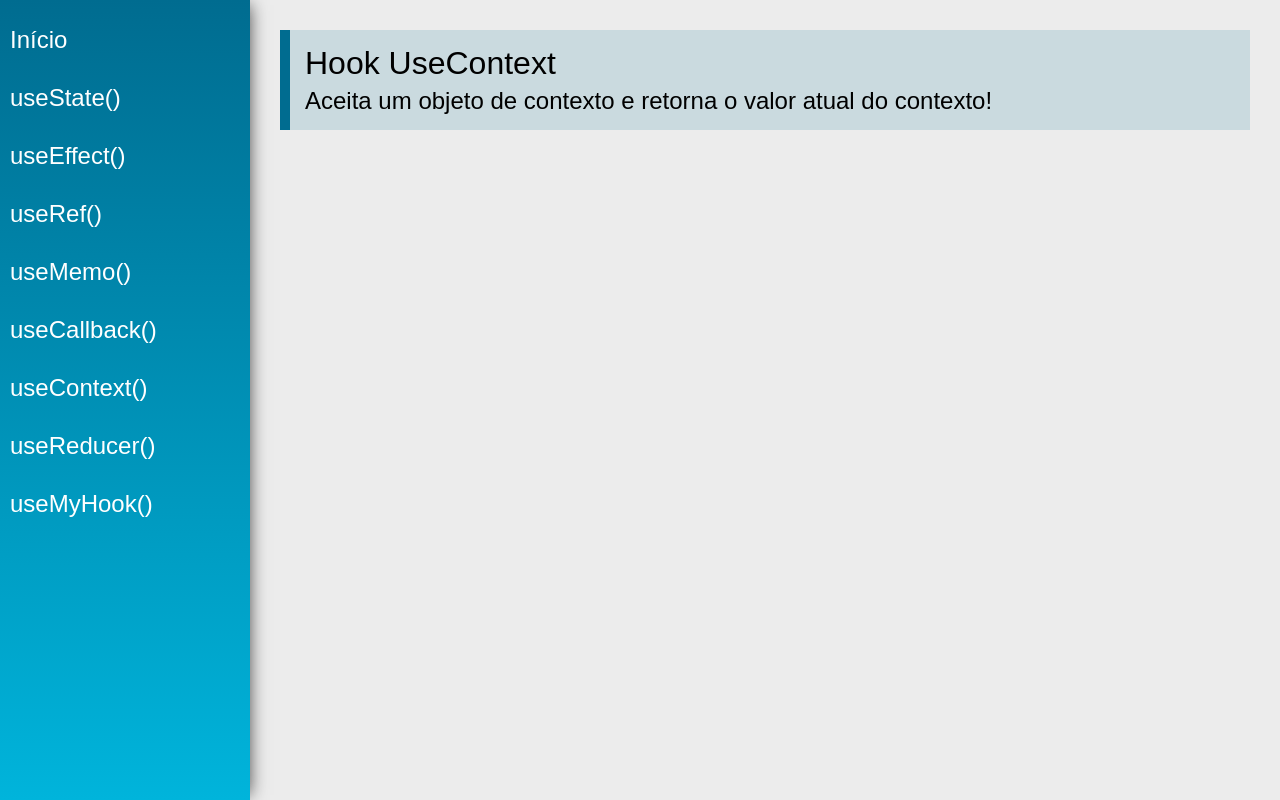
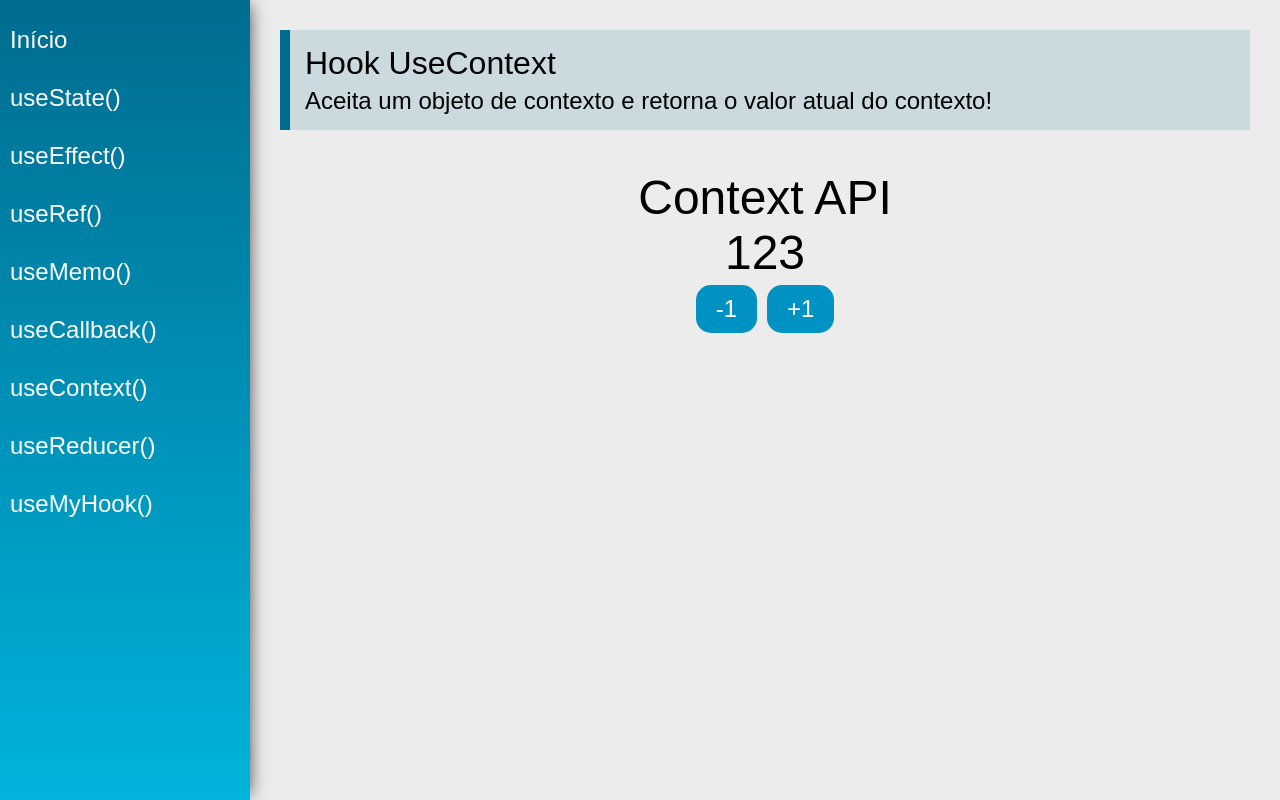
Before and after one commit to mbpfilho/hooks, a React (Create React App) app: page /useContext in a window 1280 px wide. Built offline with nearby package versions, Linux system fonts and the light colour scheme.

Commit message:
useContext 1

```diff
--- a/src/data/DataContext.js
+++ b/src/data/DataContext.js
@@ -0,0 +1,10 @@
+import React from "react"
+
+export const data={
+  number: 123,
+  text: "Context API"
+}
+
+const DataContext=React.createContext(data)
+
+export default DataContext
--- a/src/index.css
+++ b/src/index.css
@@ -5,7 +5,7 @@
 
 .text {
     font-weight: 300;
-    font-size: 4rem;
+    font-size: 3rem;
 }
 
 .red {
--- a/src/views/App.jsx
+++ b/src/views/App.jsx
@@ -1,18 +1,24 @@
 import './App.css'
-import React from 'react'
+import React,{useState} from 'react'
 import { BrowserRouter as Router } from  'react-router-dom'
 
 import Menu from '../components/layout/Menu'
 import Content from '../components/layout/Content'
 
+import DataContext,{data} from "../data/DataContext"
+
 const App = props => {
+
+    const [state,setState]=useState(data)
 
     return (
         <div className="App">
+            <DataContext.Provider value={{state,setState}}>
                 <Router>
                     <Menu />
                     <Content />
                 </Router>
+            </DataContext.Provider>
         </div>
     )
 }
--- a/src/views/examples/UseContext.jsx
+++ b/src/views/examples/UseContext.jsx
@@ -1,13 +1,34 @@
-import React from 'react'
+import React,{useContext} from 'react'
 import PageTitle from '../../components/layout/PageTitle'
 
+import DataContext from "../../data/DataContext"
+
 const UseContext = (props) => {
+
+    const {state,setState}=useContext(DataContext)
+
+    function addNumber(delta){
+        setState({
+            ...state, //sempre lembrar de colocar o estado inteiro antesde modificar
+            number: state.number+delta
+        })
+    }
+
     return (
         <div className="UseContext">
             <PageTitle
                 title="Hook UseContext"
                 subtitle="Aceita um objeto de contexto e retorna o valor atual do contexto!"
             />
+            <div className="center">
+                <span className="text">{state.text}</span>
+                <span className="text">{state.number}</span>
+                <div>
+                    <button className="btn" onClick={_=>addNumber(-1)}>-1</button>
+                    <button className="btn" onClick={_=>addNumber(1)}>+1</button>
+                </div>
+            </div>
+
         </div>
     )
 }
```
Lines whose indentation alone changed are shown as unchanged.
